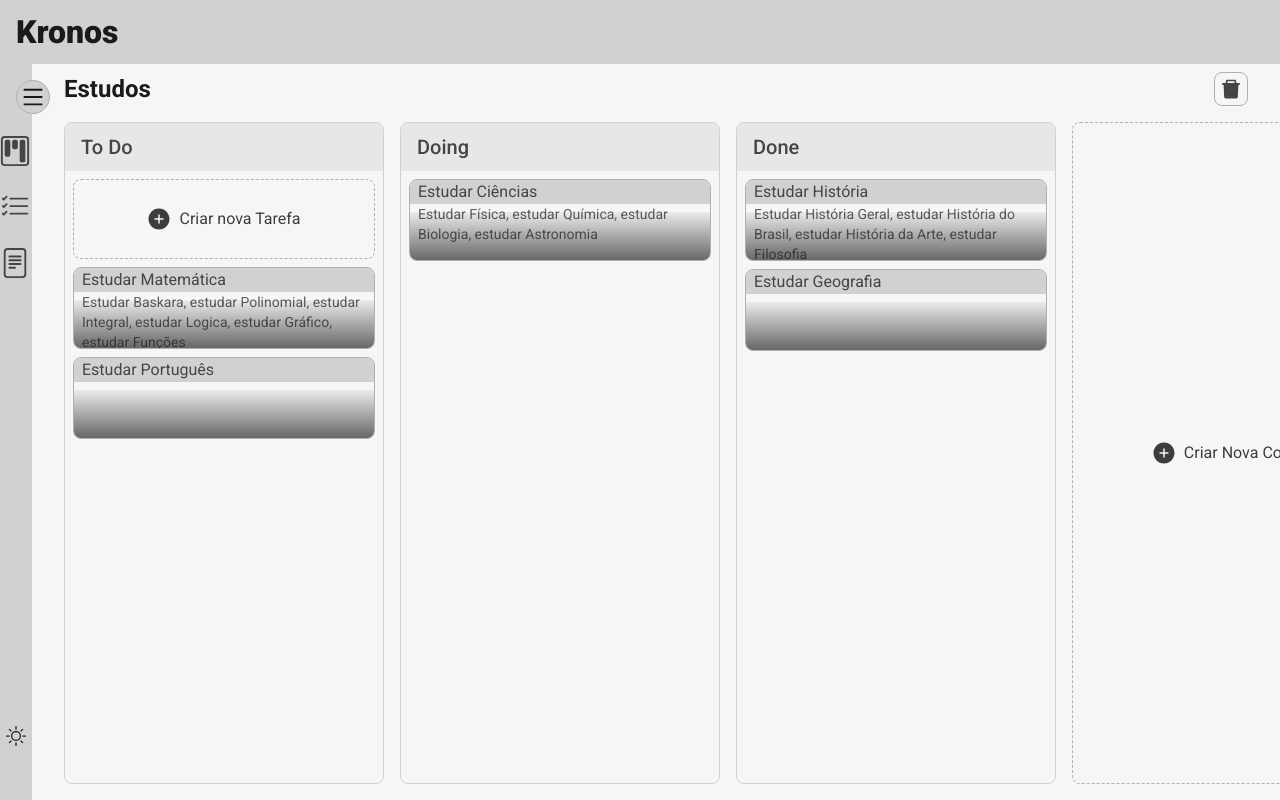
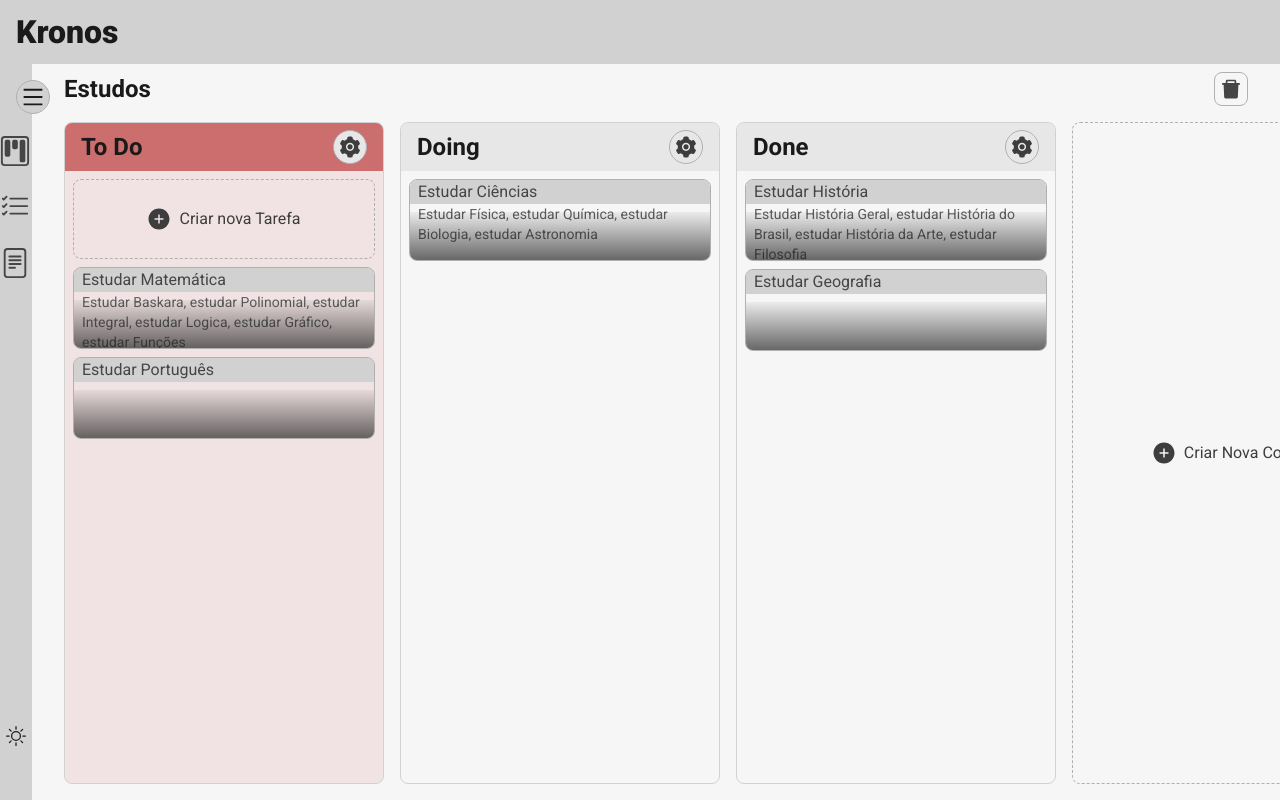
Before and after one commit to Bernardopog/kronos-app, a Next.js app in the folder apps/frontend/: page /kanbanlist/1234567890abcdef in a window 1280 px wide. Built offline with nearby package versions, Linux system fonts and the light colour scheme.

Commit message:
feat(frontend): create Column Options component

```diff
--- a/apps/frontend/src/components/KanbanPage/KanbanColumn.tsx
+++ b/apps/frontend/src/components/KanbanPage/KanbanColumn.tsx
@@ -1,12 +1,13 @@
 "use client";
 
 import Button from "../Button/Button";
-import { AiFillPlusCircle } from "react-icons/ai";
+import { AiFillPlusCircle, AiFillSetting } from "react-icons/ai";
 import { DragEvent, useContext, useState } from "react";
 import { KanbanContext } from "@/context/KanbanContext";
 import { IColumn } from "@/mock/kanban/mockKanbanColumns";
 import KanbanTask from "./KanbanTask";
 import { ModalContext } from "@/context/ModalContext";
+import KanbanColumnOption from "./KanbanColumnOption";
 
 interface IKanbanColumnProps {
   column: IColumn;
@@ -26,13 +27,21 @@ export default function KanbanColumn({
   dragDrop,
 }: IKanbanColumnProps) {
   const { toggleModal } = useContext(ModalContext);
-  const { taskList } = useContext(KanbanContext);
+  const { taskList, updateColumn } = useContext(KanbanContext);
 
-  const [isDragOver, setIsDragOver] = useState(false);
+  const [isOptionsOpen, setIsOptionsOpen] = useState<boolean>(false);
+  const [isDragOver, setIsDragOver] = useState<boolean>(false);
+
+  const [isEditingColumnTitle, setEditingIsColumnTitle] =
+    useState<boolean>(false);
+  const [columnName, setColumnName] = useState<string>(column.columnName);
 
   const handleDragOver = (ev: DragEvent<HTMLElement>) => {
     ev.preventDefault();
   };
+
+  const colorHeader = `hsla(${column.color?.[0]}, ${column.color?.[1]}%, ${column.color?.[2]}%, 0.75)`;
+  const colorBody = `hsla(${column.color?.[0]}, ${column.color?.[1]}%, ${column.color?.[2]}%, 0.1)`;
 
   return (
     <article
@@ -50,22 +59,63 @@ export default function KanbanColumn({
     `}
     >
       <header
+        style={{ backgroundColor: `${colorHeader}` }}
         className="flex items-center justify-between h-12 px-4 bg-woodsmoke-100 ease-in-out duration-300
         dark:bg-woodsmoke-950
         "
       >
+        {isEditingColumnTitle ? (
           <h2
-          className="text-xl font-medium text-woodsmoke-800
+            className="text-xl font-medium text-woodsmoke-800 cursor-pointer
         dark:text-woodsmoke-200 ease-in-out duration-300
         "
+            onClick={() => setEditingIsColumnTitle(true)}
           >
             {column?.columnName}
           </h2>
+        ) : (
+          <input
+            type="text"
+            value={columnName}
+            className="w-[60%] font-bold text-2xl text-woodsmoke-950 dark:text-woodsmoke-50 bg-transparent ease-in-out duration-300 truncate"
+            onChange={(ev) => setColumnName(ev.target.value)}
+            onBlur={() => {
+              updateColumn(column.id, { ...column, columnName: columnName });
+              setEditingIsColumnTitle(false);
+            }}
+            onKeyDown={(ev) => {
+              if (ev.key === "Enter") {
+                updateColumn(column.id, { ...column, columnName: columnName });
+                setEditingIsColumnTitle(false);
+              }
+            }}
+          />
+        )}
+        <Button
+          action={() => setIsOptionsOpen(!isOptionsOpen)}
+          ariaLabel="Configurações da Coluna"
+          icon={<AiFillSetting />}
+          extraStyles={{
+            button: `
+              border rounded-full bg-woodsmoke-100 text-woodsmoke-900
+              hover:text-woodsmoke-925
+              dark:text-woodsmoke-200 dark:bg-woodsmoke-925
+              dark:hover:shadow-btn dark:hover:shadow-woodsmoke-100/25 dark:hover:text-woodsmoke-100
+          `,
+          }}
+        />
       </header>
+      <KanbanColumnOption column={column} isOptionsOpen={isOptionsOpen} />
+      <section
+        style={{ backgroundColor: `${colorBody}` }}
+        className={`h-full
+        ${index === 0 && "pt-2"}
+      `}
+      >
         {index === 0 && (
           <Button
             extraStyles={{
-            button: `h-20 w-[calc(100%-1rem)] mx-2 mt-2 border-dashed rounded-lg text-woodsmoke-900
+              button: `h-20 w-[calc(100%-1rem)] mx-2 border-dashed rounded-lg text-woodsmoke-900
                   dark:text-woodsmoke-200
                   hover:bg-apple-600
                   dark:hover:shadow-btn dark:hover:shadow-apple-600/25
@@ -94,6 +144,7 @@ export default function KanbanColumn({
               />
             ))}
         </ul>
+      </section>
     </article>
   );
 }
--- /dev/null
+++ b/apps/frontend/src/components/KanbanPage/KanbanColumnOption.tsx
@@ -0,0 +1,49 @@
+"use client";
+import { useState } from "react";
+import ColorPicker from "../ColorPicker/ColorPicker";
+import KanbanColumnOptionsFooter from "./KanbanColumnOptionsFooter";
+import { IColumn } from "@/mock/kanban/mockKanbanColumns";
+
+interface IKanbanColumnOptionProps {
+  column: IColumn;
+  isOptionsOpen: boolean;
+}
+
+export default function KanbanColumnOption({
+  column,
+  isOptionsOpen,
+}: IKanbanColumnOptionProps) {
+  const [hue, setHue] = useState<number>(column.color?.[0] ?? 0);
+  const [saturation, setSaturation] = useState<number>(column.color?.[1] ?? 0);
+  const [lightness, setLightness] = useState<number>(column.color?.[2] ?? 0);
+
+  const columnColor = [hue, saturation, lightness];
+
+  return (
+    <div
+      className={`relative bg-woodsmoke-200 duration-300 ease-in-out overflow-clip
+        dark:bg-woodsmoke-925
+        ${isOptionsOpen ? "h-full p-2" : "h-0"}
+      `}
+    >
+      <div className="flex items-center justify-between pr-4">
+        <div
+          style={{
+            backgroundColor: `hsl(${hue}, ${saturation}%, ${lightness}%)`,
+          }}
+          className="size-12 rounded-lg"
+        />
+        <div className="text-white">{`hsl(${hue}, ${saturation}%, ${lightness}%)`}</div>
+      </div>
+      <ColorPicker
+        hue={hue}
+        saturation={saturation}
+        lightness={lightness}
+        setHue={setHue}
+        setSaturation={setSaturation}
+        setLightness={setLightness}
+      />
+      <KanbanColumnOptionsFooter column={column} color={columnColor} />
+    </div>
+  );
+}
--- /dev/null
+++ b/apps/frontend/src/components/KanbanPage/KanbanColumnOptionsFooter.tsx
@@ -0,0 +1,56 @@
+import { AiFillDelete, AiFillEdit } from "react-icons/ai";
+import Button from "../Button/Button";
+import { useContext } from "react";
+import { KanbanContext } from "@/context/KanbanContext";
+import { IColumn } from "@/mock/kanban/mockKanbanColumns";
+
+interface IKanbanColumnOptionsFooterProps {
+  column: IColumn;
+  color: number[];
+}
+
+export default function KanbanColumnOptionsFooter({
+  column,
+  color,
+}: IKanbanColumnOptionsFooterProps) {
+  const { deleteColumn, updateColumn } = useContext(KanbanContext);
+
+  return (
+    <div
+      className="flex justify-between absolute bottom-12 left-0 w-full h-12 bg-woodsmoke-100 ease-in-out duration-300
+      dark:bg-woodsmoke-900"
+    >
+      <Button
+        label="Atualizar"
+        extraStyles={{
+          button: `w-full rounded-none rounded-bl-lg text-woodsmoke-950
+            hover:bg-crud-update-light
+            dark:text-woodsmoke-100
+            dark:hover:shadow-btn dark:hover:shadow-crud-update-light/25
+          `,
+        }}
+        icon={<AiFillEdit />}
+        action={() => {
+          updateColumn(column.id, {
+            ...column,
+            color: [color[0], color[1], color[2]],
+          });
+        }}
+      />
+      <Button
+        label="Deletar"
+        extraStyles={{
+          button: `w-full rounded-none rounded-br-lg text-woodsmoke-950
+            hover:bg-poppy-600
+            dark:text-woodsmoke-100
+            dark:hover:shadow-btn dark:hover:shadow-poppy-600/25
+          `,
+        }}
+        icon={<AiFillDelete />}
+        action={() => {
+          deleteColumn(column.id);
+        }}
+      />
+    </div>
+  );
+}
```
Lines whose indentation alone changed are shown as unchanged.
